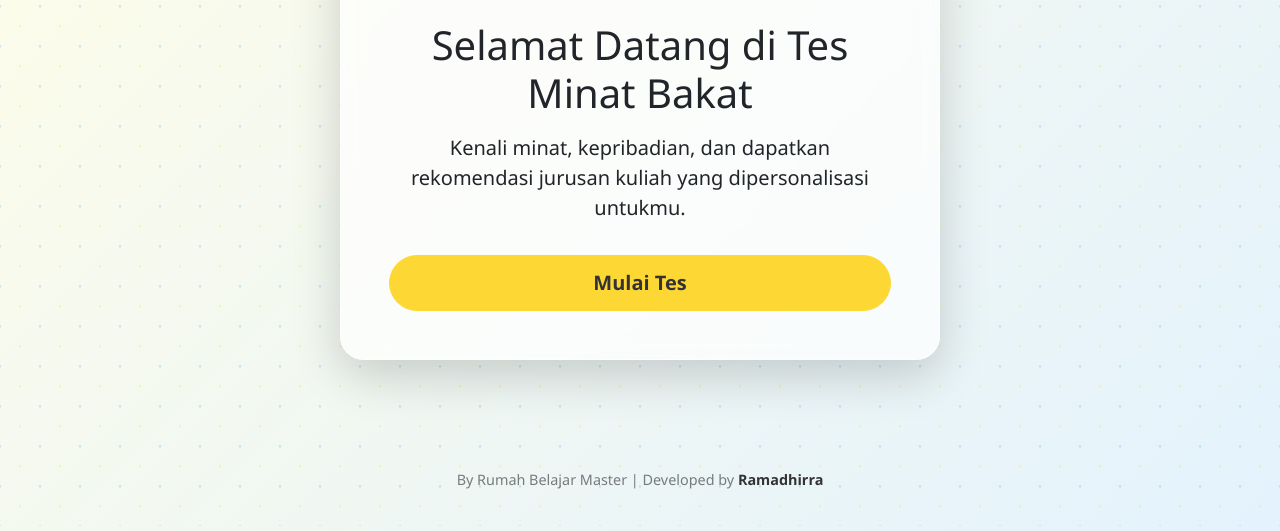
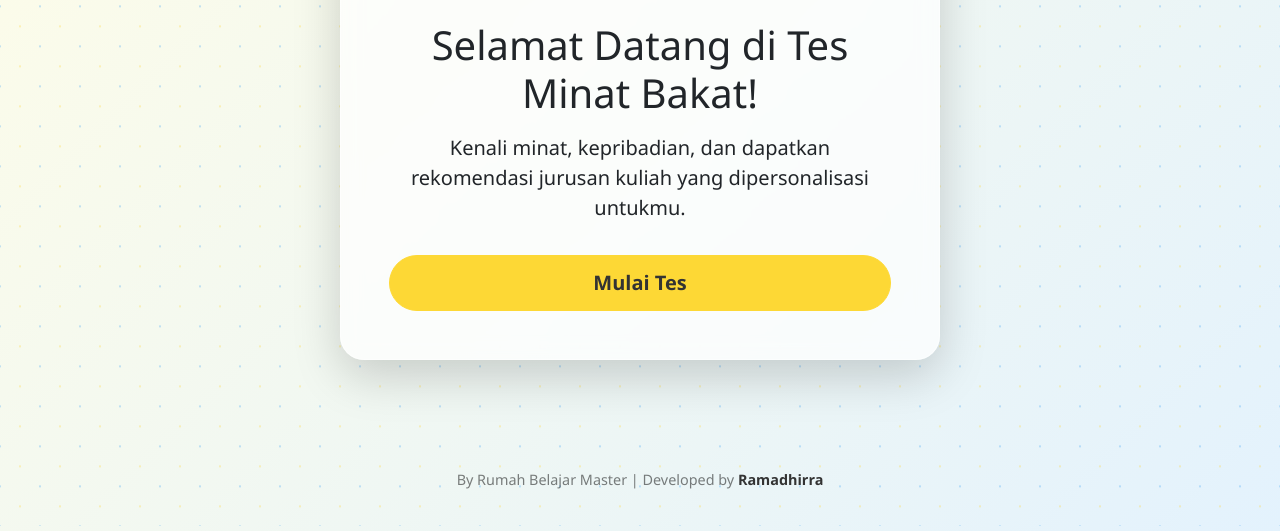
Before and after one commit to rumahbelajarmaster/test-minat-bakat, a plain HTML site: page index.html in a window 1280 px wide. Shown: the part 269-800 px from the top of the page. Drawn offline with nearby package versions, Linux system fonts and the light colour scheme.

Commit message:
Update index.html

```diff
--- a/index.html
+++ b/index.html
@@ -19,7 +19,7 @@
 
       <img src="https://i.ibb.co.com/m5DQfxwG/Logo-Master.png" alt="Rumah Belajar Master" class="logo mb-4">
 
-      <h1 class="mb-3">Selamat Datang di Tes Minat Bakat</h1>
+      <h1 class="mb-3">Selamat Datang di Tes Minat Bakat!</h1>
       <p class="lead">Kenali minat, kepribadian, dan dapatkan rekomendasi jurusan kuliah yang dipersonalisasi untukmu.</p>
       <button id="startBtn" class="btn btn-primary btn-lg mt-3">Mulai Tes</button>
     </div>
```
